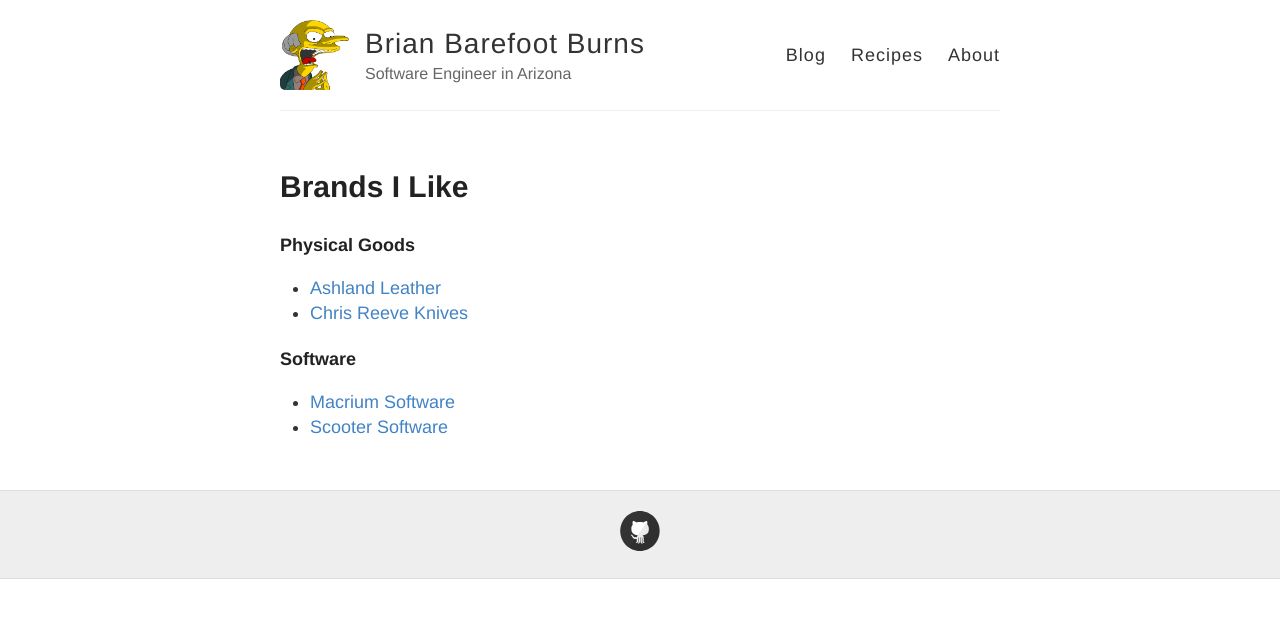
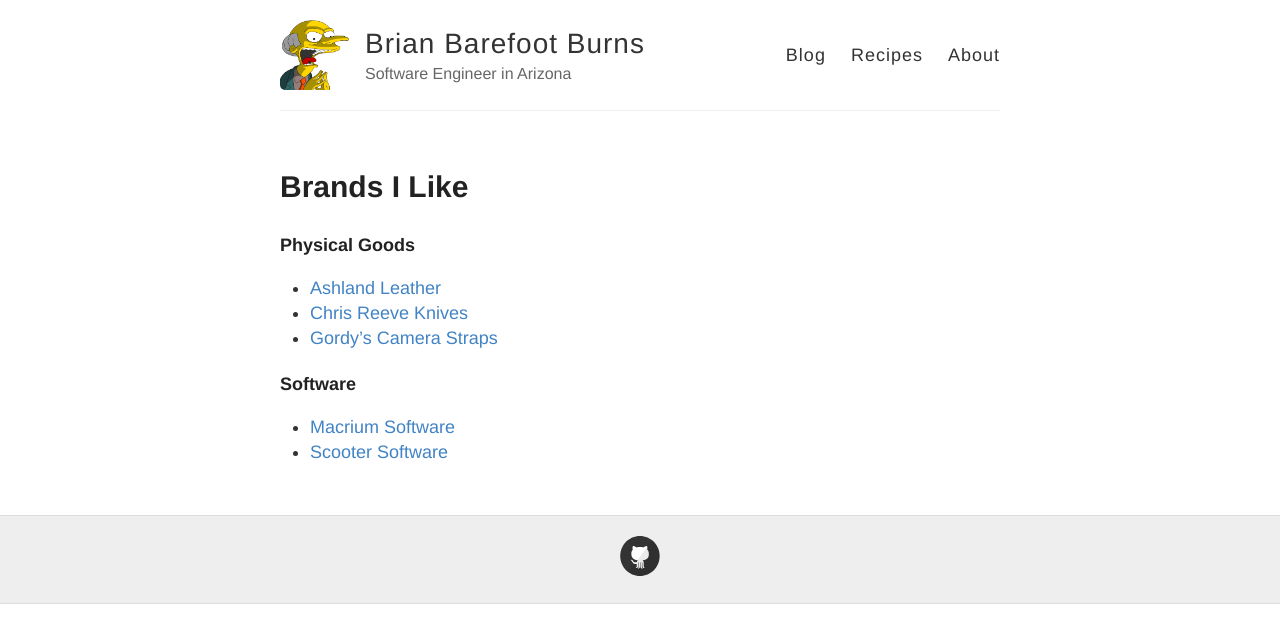
Before and after one commit to bpburns/bpburns.github.io, a Jekyll site: the page built from _pages/brands.md, in a window 1280 px wide. Shown: the top 643 px of the page. Built offline with Jekyll 4.4.1, drawn with Linux system fonts in a browser that asks for light colours.

Commit message:
Add Gordy's Camera Straps to brands.

```diff
--- a/_pages/brands.md
+++ b/_pages/brands.md
@@ -6,6 +6,7 @@
 ###### Physical Goods
   - [Ashland Leather](https://ashlandleather.com)
   - [Chris Reeve Knives](https://chrisreeve.com)
+  - [Gordy's Camera Straps](https://gordyscamerastraps.com)
 
 ###### Software
   - [Macrium Software](https://www.macrium.com/)
```
